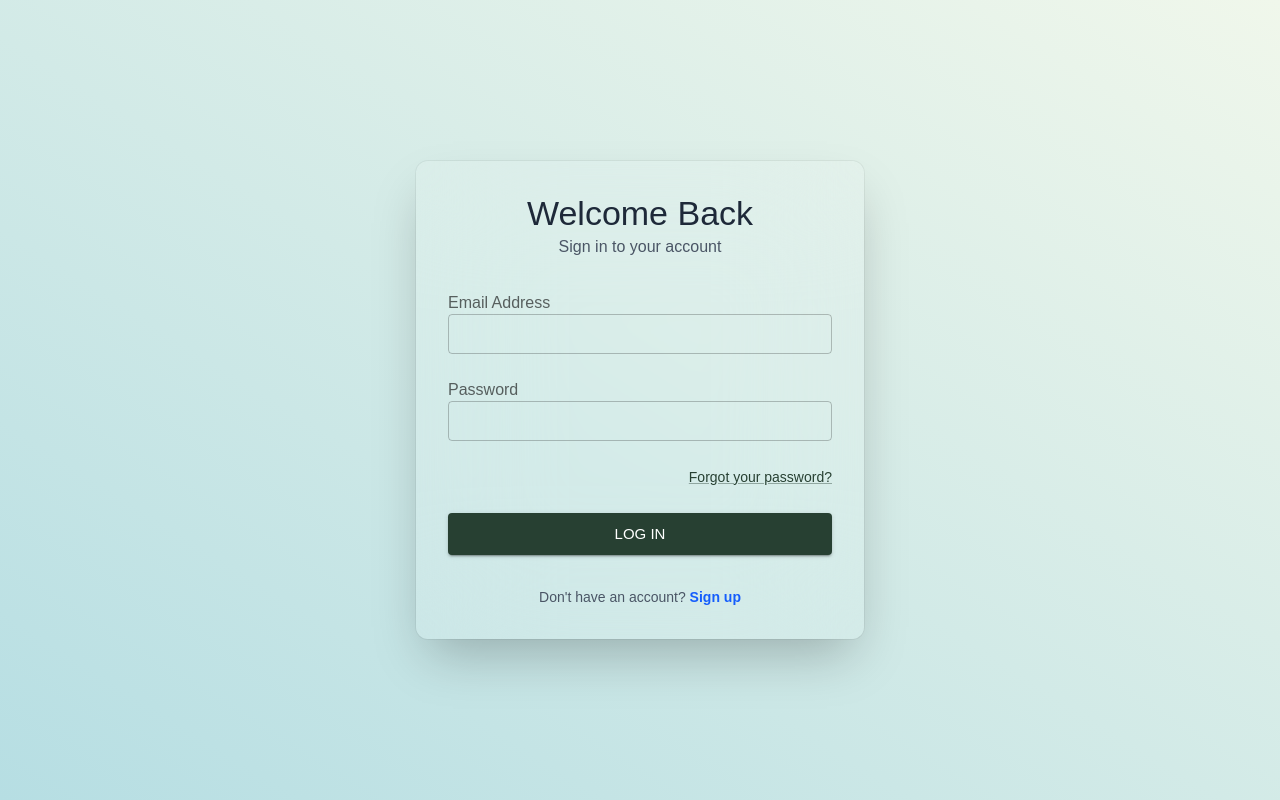
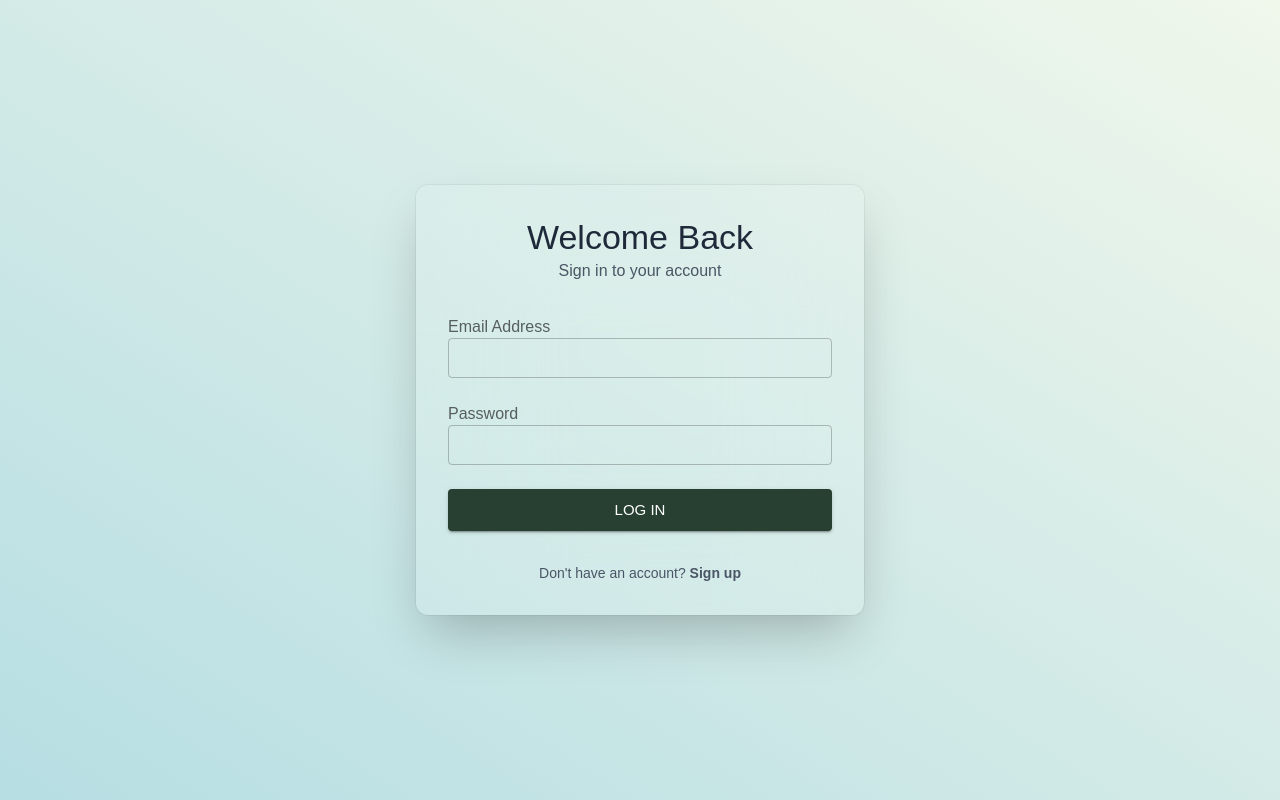
Before and after one commit to shariarSultanFahim/MCQ-Webapp, a Next.js app: page /login in a window 1280 px wide. Built offline with nearby package versions, Linux system fonts and the light colour scheme; some icons are missing; a web font is replaced by a local one; what @mui/material-nextjs would draw is missing.

Commit message:
updated: ui bugs

```diff
--- a/src/app/(auth)/login/page.tsx
+++ b/src/app/(auth)/login/page.tsx
@@ -9,7 +9,6 @@ import {
   Box,
   InputAdornment,
   IconButton,
-  Link as MuiLink,
   OutlinedInput,
   InputLabel,
 } from "@mui/material";
@@ -99,30 +98,18 @@ export default function LoginPage() {
               }
             />
           </div>
-          <div className="flex justify-end">
-            <Link href="/forgot-password" passHref>
-              <MuiLink
-                component="a"
-                variant="body2"
-                className="text-blue-600 hover:text-blue-800 no-underline hover:underline"
-              >
-                Forgot your password?
-              </MuiLink>
-            </Link>
-          </div>
           <SubmitButton />
         </Form>
 
         <Box className="mt-8 text-center">
           <Typography variant="body2" className="text-gray-600">
             {"Don't have an account? "}
-            <Link href="/signup" passHref>
-              <MuiLink
-                component="a"
-                className="!text-blue-600 !font-semibold !no-underline hover:!underline"
-              >
-                Sign up
-              </MuiLink>
+            <Link
+              href="/signup"
+              className="text-primary font-bold hover:underline"
+              passHref
+            >
+              Sign up
             </Link>
           </Typography>
         </Box>
--- a/src/app/(auth)/signup/page.tsx
+++ b/src/app/(auth)/signup/page.tsx
@@ -130,12 +130,16 @@ export default function SignUpPage() {
         </Form>
 
         <Box className="mt-8 text-center">
-          <Link href="/login" passHref>
+          <Typography variant="body2" className="text-gray-600">
             {"Already have an account? "}
-            <Typography variant="body2" className="text-gray-600">
+            <Link
+              href="/login"
+              className="text-primary font-bold hover:underline"
+              passHref
+            >
               Log in
-            </Typography>
-          </Link>
+            </Link>
+          </Typography>
         </Box>
       </div>
     </div>
```
